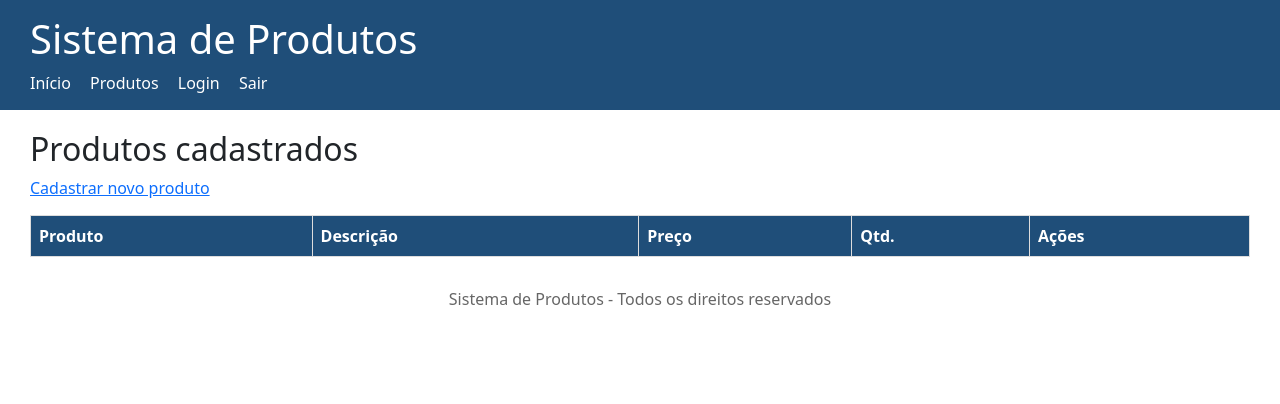
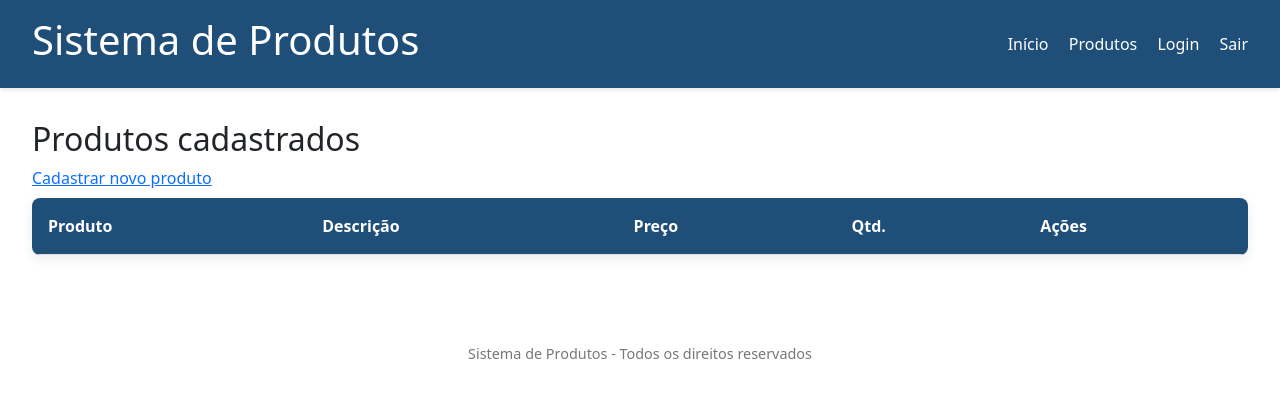
Before and after one commit to pedrosoaresetec-commits/projeto_php, a PHP site: page /produtos/listar.php in a window 1280 px wide. Shown: the top 404 px of the page. Run offline with PHP 8.4, Linux system fonts and the light colour scheme; a user stored in the database is signed in; data that the repository does not hold is empty.

Commit message:
atualização dia 10/09

```diff
--- a/css/style.css
+++ b/css/style.css
@@ -1,88 +1,214 @@
+:root {
+    --primary-color: #1f4e79;
+    --primary-hover: #153552;
+    --success-color: #28a745;
+    --success-hover: #218838;
+    --danger-color: #dc3545;
+    --danger-hover: #c82333;
+    --bg-color: #f4f6f9;
+    --card-bg: #ffffff;
+    --text-color: #333333;
+    --border-color: #e0e0e0;
+    --radius: 8px;
+    --shadow: 0 4px 12px rgba(0, 0, 0, 0.08);
+}
+
+* {
+    box-sizing: border-box;
+}
+
+html, body {
+    width: 100%;
+    margin: 0;
+    padding: 0;
+    overflow-x: hidden;
+}
+
 body {
-    font-family: Arial, sans-serif;
-    margin: 0;
-    background-color: #f4f4f4;
+    font-family: 'Segoe UI', Roboto, Helvetica, Arial, sans-serif;
+    background-color: var(--bg-color);
+    color: var(--text-color);
+    line-height: 1.6;
 }
+
 header {
-    background-color: #1f4e79;
+    background-color: var(--primary-color);
     color: white;
-    padding: 15px 30px;
+    padding: 1rem 2rem;
+    display: flex;
+    justify-content: space-between;
+    align-items: center;
+    width: 100%;
+    box-shadow: 0 2px 4px rgba(0,0,0,0.1);
 }
+
 header nav a {
     color: white;
-    margin-right: 15px;
+    margin-left: 1rem;
     text-decoration: none;
-}
-main {
-    padding: 20px 30px;
-}
-footer {
-    text-align: center;
-    padding: 10px;
-    color: #666;
+    font-weight: 500;
+    transition: opacity 0.2s;
 }
 
-/* Aula 03 - formulario de login */
+header nav a:hover {
+    opacity: 0.8;
+}
+
+main {
+    padding: 2rem 2rem 2rem 2rem;
+    width: 100%;
+    overflow-x: auto;
+}
+
 form {
-    max-width: 320px;
-    background-color: white;
-    padding: 20px;
-    border-radius: 6px;
+    width: 100%;
+    max-width: 360px;
+    background-color: var(--card-bg);
+    padding: 1.5rem;
+    border-radius: var(--radius);
+    box-shadow: var(--shadow);
+    margin: 1rem 0 0 0;
 }
 
 form label {
     display: block;
-    margin-top: 10px;
-    font-weight: bold;
+    margin-top: 0.8rem;
+    font-weight: 600;
+    font-size: 0.9rem;
 }
 
 form input {
     width: 100%;
-    padding: 8px;
-    margin-top: 5px;
-    box-sizing: border-box;
+    padding: 0.6rem 0.8rem;
+    margin-top: 0.3rem;
+    border: 1px solid var(--border-color);
+    border-radius: 4px;
+    font-size: 1rem;
+    transition: border-color 0.2s;
+}
+
+form input:focus {
+    outline: none;
+    border-color: var(--primary-color);
 }
 
 form button {
-    margin-top: 15px;
-    padding: 8px 16px;
-    background-color: #1f4e79;
+    margin-top: 1.2rem;
+    width: 100%;
+    padding: 0.75rem;
+    background-color: var(--primary-color);
     color: white;
     border: none;
     border-radius: 4px;
+    font-weight: bold;
     cursor: pointer;
+    transition: background-color 0.2s;
 }
 
-/* Aula 05 - tabela de produtos */
-table {
- width: 100%;
- border-collapse: collapse;
- background-color: white;
- margin-top: 15px;
-}
-table th, table td {
- border: 1px solid #ddd;
- padding: 8px;
- text-align: left;
-}
-table th {
- background-color: #1f4e79;
- color: white;
+form button:hover {
+    background-color: var(--primary-hover);
 }
 
-/* Aula 05 - tabela de produtos */
+.cadastrar {
+    display: inline-block;
+    margin-bottom: 1.5rem;
+    padding: 0.6rem 1.2rem;
+    background: var(--success-color);
+    color: white;
+    text-decoration: none;
+    border-radius: 4px;
+    font-weight: 600;
+    transition: background-color 0.2s;
+}
+
+.cadastrar:hover {
+    background-color: var(--success-hover);
+}
+
 table {
- width: 100%;
- border-collapse: collapse;
- background-color: white;
- margin-top: 15px;
+    width: 100%;
+    min-width: 600px;
+    border-collapse: collapse;
+    background-color: var(--card-bg);
+    border-radius: var(--radius);
+    overflow: hidden;
+    box-shadow: var(--shadow);
+    margin-top: 0.5rem;
 }
+
 table th, table td {
- border: 1px solid #ddd;
- padding: 8px;
- text-align: left;
+    padding: 1rem;
+    text-align: left;
+    border-bottom: 1px solid var(--border-color);
 }
+
 table th {
- background-color: #1f4e79;
- color: white;
+    background-color: var(--primary-color);
+    color: white;
+    font-weight: 600;
 }
+
+table tbody tr:hover, table tr:hover {
+    background-color: #f1f5f9;
+}
+
+table td a {
+    text-decoration: none;
+    padding: 0.4rem 0.8rem;
+    border-radius: 4px;
+    font-size: 0.85rem;
+    font-weight: 600;
+    display: inline-block;
+    margin-right: 0.25rem;
+    transition: opacity 0.2s;
+}
+
+table td a:hover {
+    opacity: 0.85;
+}
+
+table td a[href*="atualizar"],
+table td a[href*="editar"] {
+    background-color: var(--success-color);
+    color: white;
+}
+
+table td a[href*="excluir"] {
+    background-color: var(--danger-color);
+    color: white;
+}
+
+.nav-toggle-input,
+.nav-toggle {
+    display: none;
+}
+
+footer {
+    text-align: center;
+    padding: 1.5rem;
+    color: #777;
+    font-size: 0.9rem;
+    margin-top: 2rem;
+}
+
+@media (max-width: 768px) {
+    header {
+        flex-direction: column;
+        align-items: center;
+        text-align: center;
+        gap: 1rem;
+        padding: 1rem;
+    }
+
+    header nav a {
+        margin: 0 0.5rem;
+    }
+
+    main {
+        padding: 1rem;
+    }
+
+    form {
+        max-width: 100%;
+    }
+}
```
Also changed, not shown: produtos/atualizar.php (added, +54 -0 lines).
